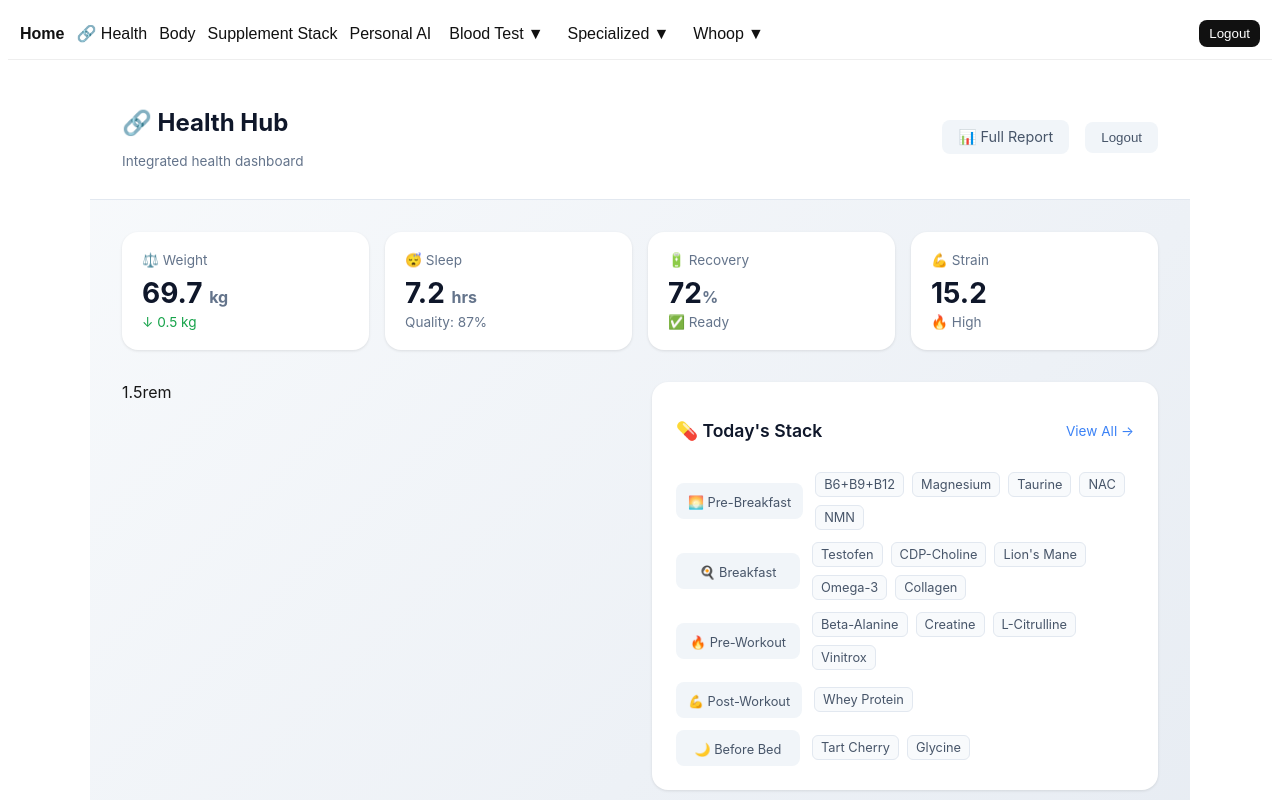
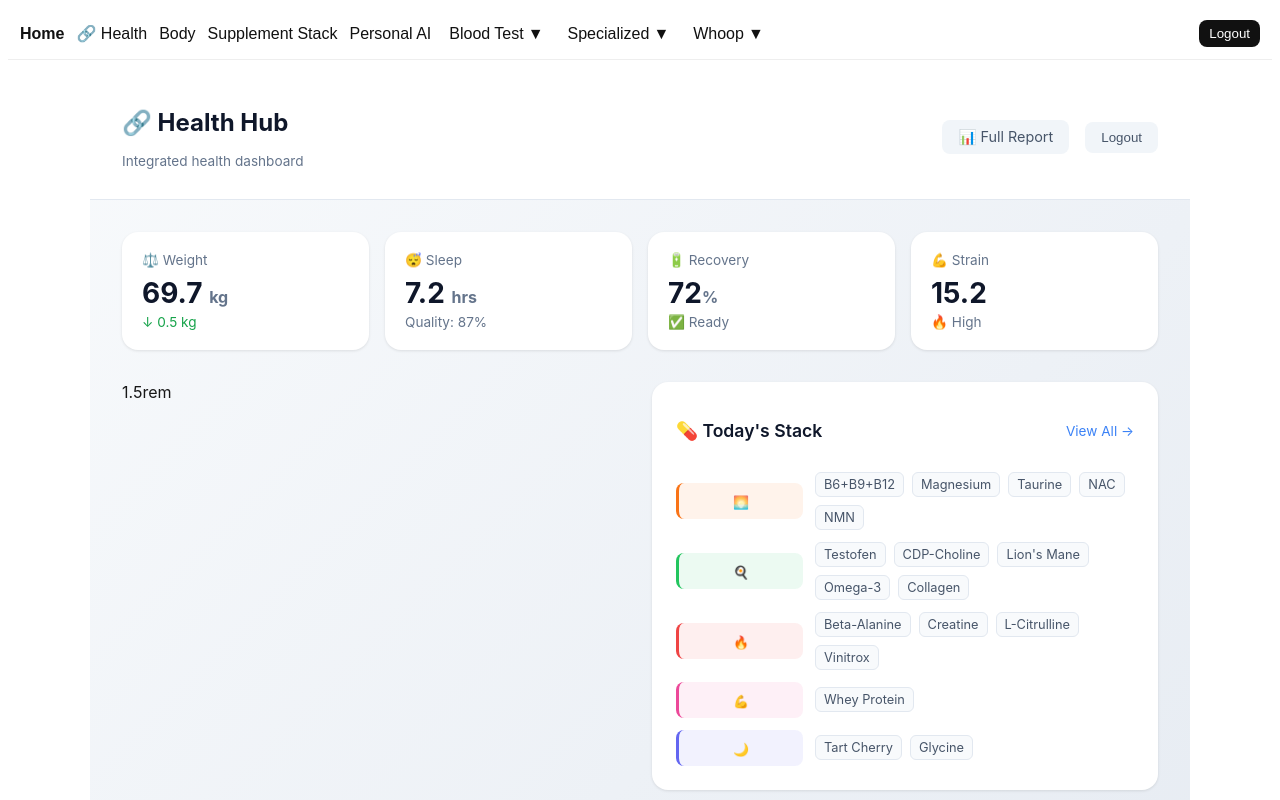
Before and after one commit to evesallesleite-cell/lab-site, a Next.js app: page /home in a window 1280 px wide. Shown: the top 800 px of the page. Built offline with nearby package versions, Linux system fonts and the light colour scheme; sample sign-in values are in the browser's storage.

Commit message:
Fix: TypeScript error - use color property correctly

```diff
--- a/pages/home.tsx
+++ b/pages/home.tsx
@@ -218,13 +218,15 @@ export default function HomePage() {
                   gap: "0.75rem"
                 }}>
                   <div style={{
-                    background: slot.bg || "#f1f5f9",
+                    background: slot.color ? `${slot.color}15` : "#f1f5f9",
+                    color: slot.color || "#475569",
                     padding: "0.5rem 0.75rem",
                     borderRadius: 8,
                     minWidth: "100px",
-                    textAlign: "center"
+                    textAlign: "center",
+                    borderLeft: slot.color ? `3px solid ${slot.color}` : "none"
                   }}>
-                    <span style={{ fontSize: "0.8rem", color: "#475569" }}>{slot.time}</span>
+                    <span style={{ fontSize: "0.8rem", fontWeight: 500 }}>{slot.time.split(" ")[0]}</span>
                   </div>
                   <div style={{ flex: 1, display: "flex", gap: "0.5rem", flexWrap: "wrap" }}>
                     {slot.items.map(item => (
```
